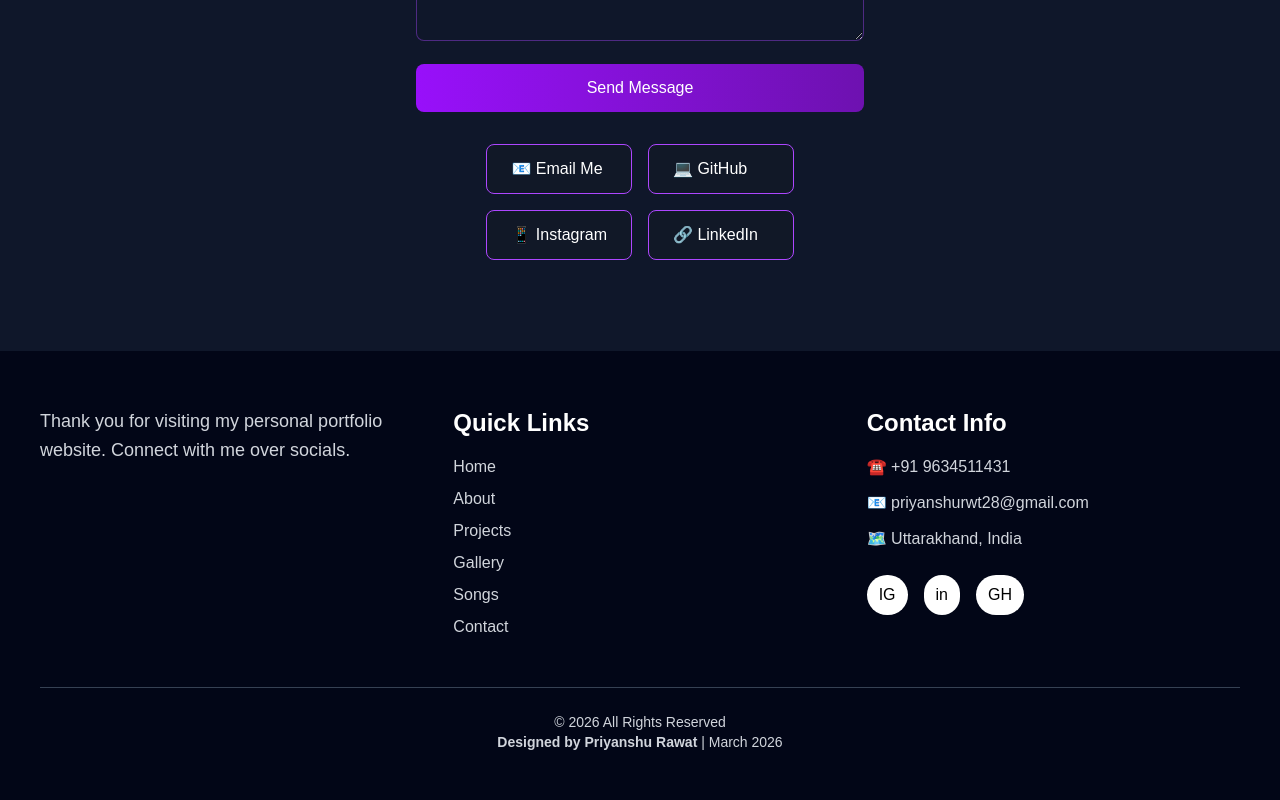
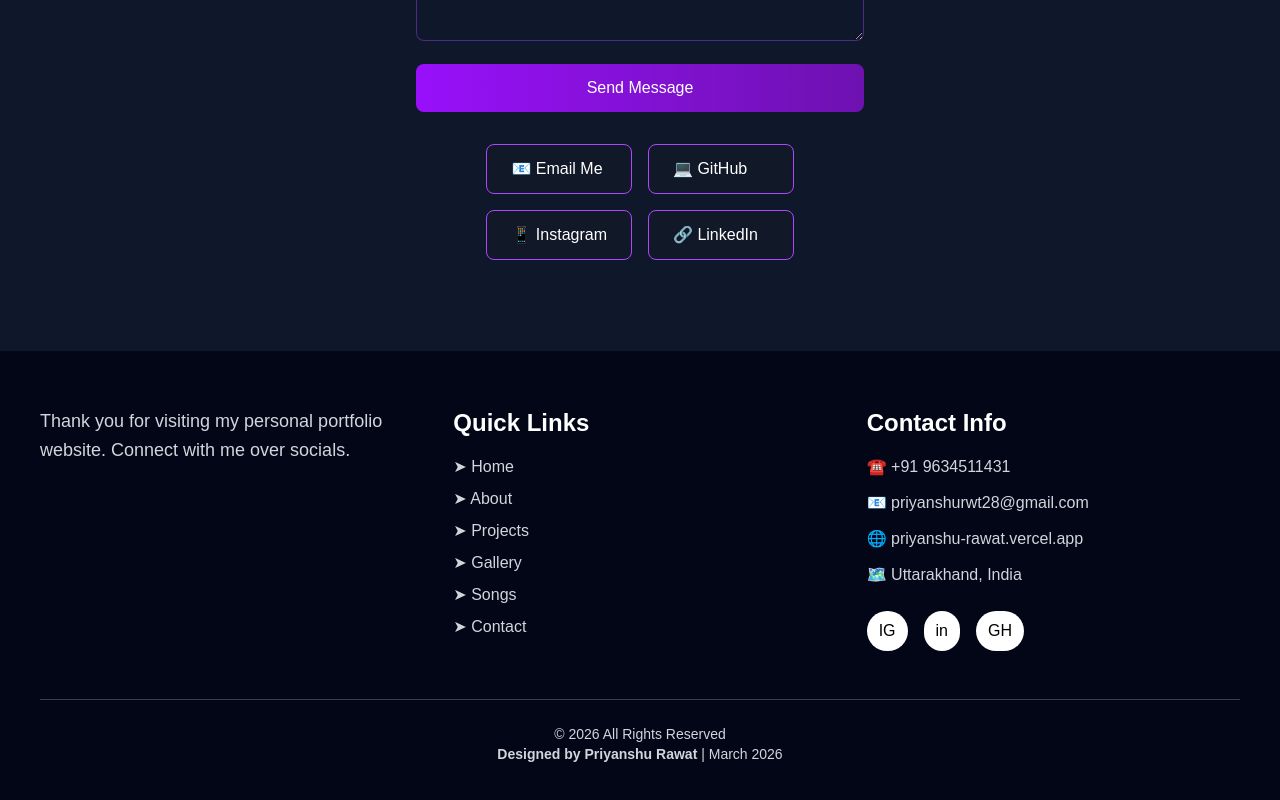
Before and after one commit to priyanshurawat15-dev/QR-Portfolio, a React (Vite) app: page / in a window 1280 px wide. Shown: the part 5249-6049 px from the top of the page. Built offline with nearby package versions, Linux system fonts and the light colour scheme.

Commit message:
update 05-03-2026   22:44

```diff
--- a/src/App.jsx
+++ b/src/App.jsx
@@ -646,12 +646,12 @@ Send Message
         Quick Links
       </h3>
       <ul className="space-y-2">
-        <li><a href="#home" className="hover:text-purple-400">Home</a></li>
-        <li><a href="#about" className="hover:text-purple-400">About</a></li>
-        <li><a href="#projects" className="hover:text-purple-400">Projects</a></li>
-        <li><a href="#gallery" className="hover:text-purple-400">Gallery</a></li>
-        <li><a href="#songs" className="hover:text-purple-400">Songs</a></li>
-        <li><a href="#contact" className="hover:text-purple-400">Contact</a></li>
+        <li><a href="#home" className="hover:text-purple-400">➤ Home</a></li>
+        <li><a href="#about" className="hover:text-purple-400">➤ About</a></li>
+        <li><a href="#projects" className="hover:text-purple-400">➤ Projects</a></li>
+        <li><a href="#gallery" className="hover:text-purple-400">➤ Gallery</a></li>
+        <li><a href="#songs" className="hover:text-purple-400">➤ Songs</a></li>
+        <li><a href="#contact" className="hover:text-purple-400">➤ Contact</a></li>
       </ul>
     </div>
 
@@ -662,7 +662,9 @@ Send Message
       <ul className="space-y-3">
         <li>☎️ +91 9634511431</li>
         <li>📧 priyanshurwt28@gmail.com</li>
+        <li>🌐 priyanshu-rawat.vercel.app</li>
         <li>🗺️ Uttarakhand, India</li>
+
       </ul>
 
       <div className="flex gap-4 mt-6">
```
